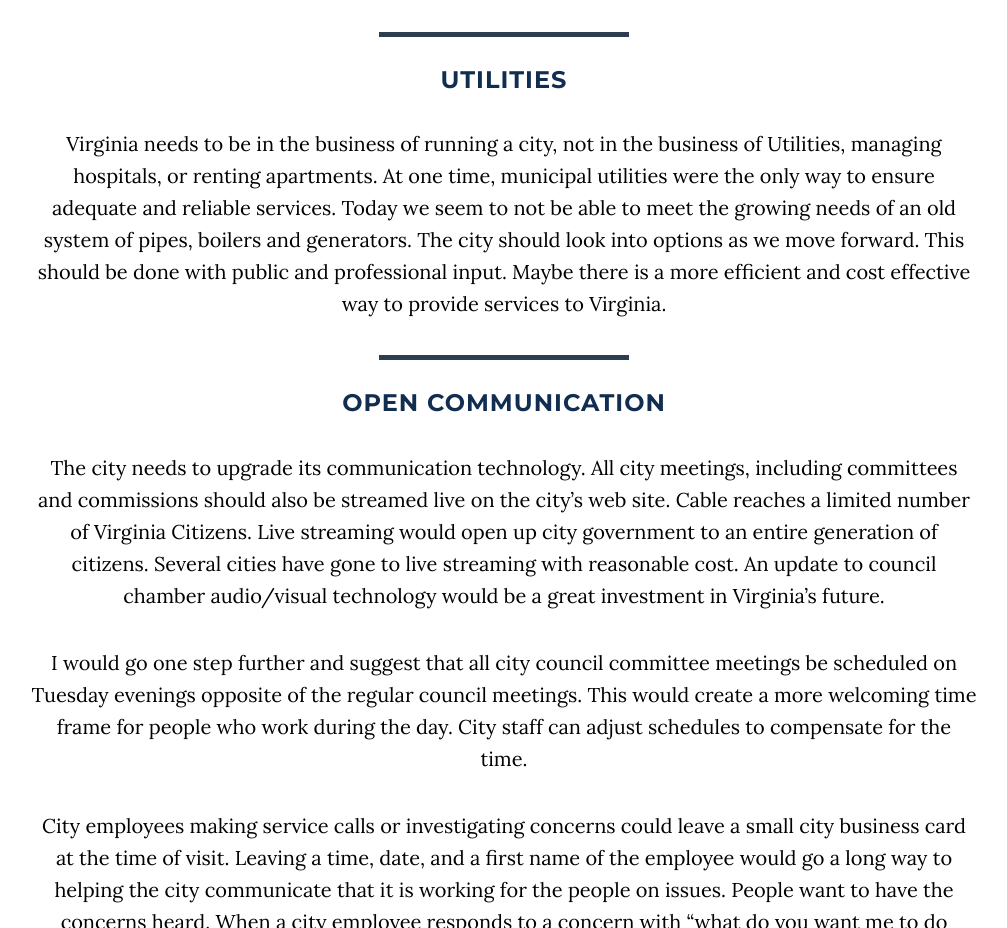
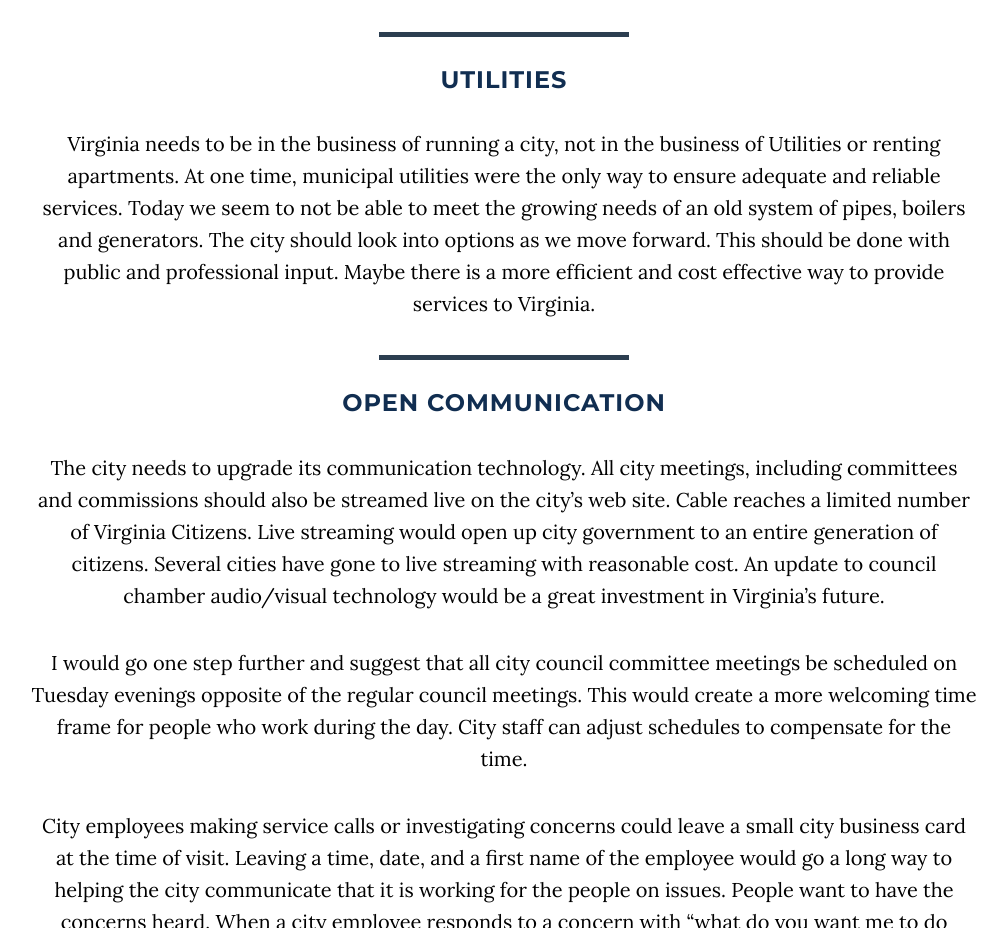
Before and after one commit to sbjohnsonforva/sbjohnsonforva.github.io, a plain HTML site: page index.html in a window 1280 px wide. Shown: the part 3443-4371 px from the top of the page, without its empty margins (136-1143 px from the left). Drawn offline with nearby package versions, Linux system fonts and the light colour scheme.

Commit message:
Update index.html

```diff
--- a/index.html
+++ b/index.html
@@ -161,7 +161,7 @@
             <div>
                 <h3>Utilities</h3>
 
-                <p>Virginia needs to be in the business of running a city, not in the business of Utilities, managing hospitals, or renting apartments.  At one time, municipal utilities were the only way to ensure adequate and reliable services.  Today we seem to not be able to meet the growing needs of an old system of pipes, boilers and generators.  The city should look into options as we move forward.  This should be done with public and professional input.  Maybe there is a more efficient and cost effective way to provide services to Virginia.</p>
+                <p>Virginia needs to be in the business of running a city, not in the business of Utilities or renting apartments.  At one time, municipal utilities were the only way to ensure adequate and reliable services.  Today we seem to not be able to meet the growing needs of an old system of pipes, boilers and generators.  The city should look into options as we move forward.  This should be done with public and professional input.  Maybe there is a more efficient and cost effective way to provide services to Virginia.</p>
             </div>
             <hr class="star-primary" />
             <div>
```
